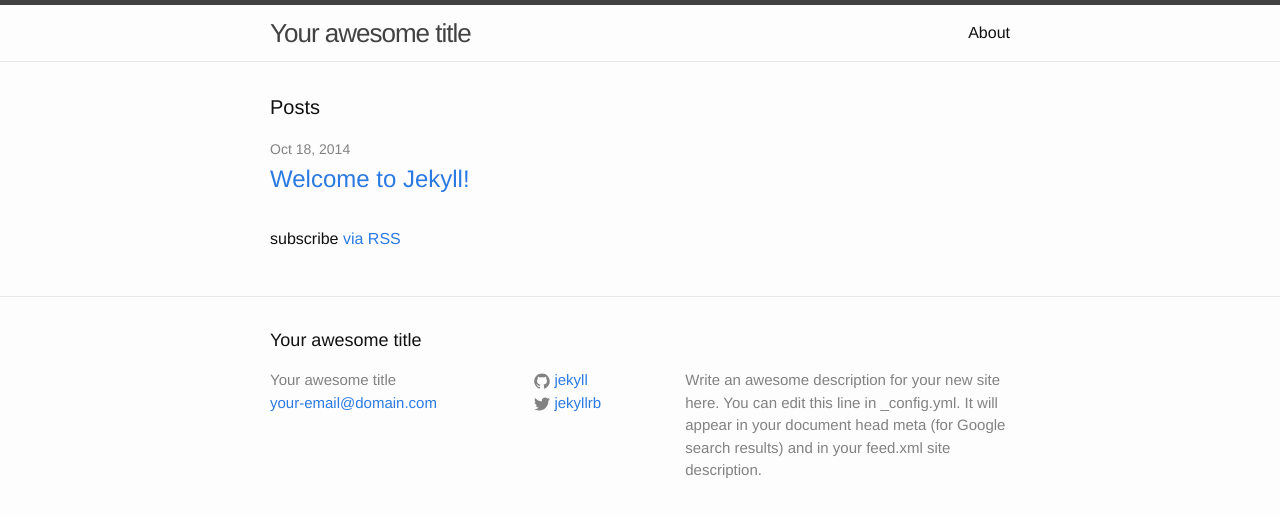
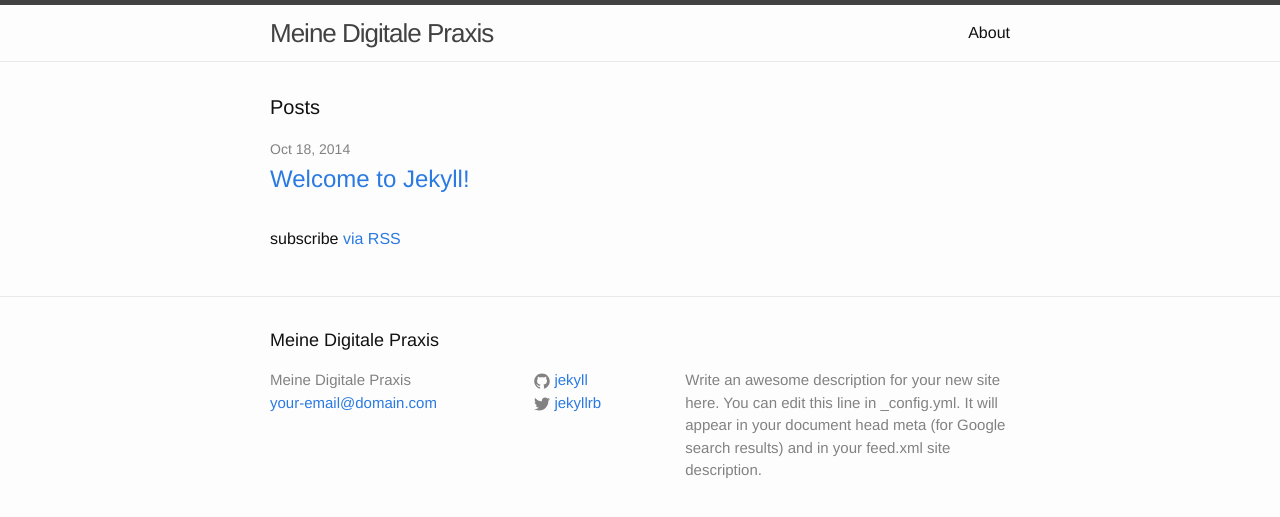
Before and after one commit to digitalpraxis/digitalpraxis.github.io, a Jekyll site: the page built from index.html, in a window 1280 px wide. Shown: the top 517 px of the page. Built offline with Jekyll 4.4.1, drawn with Linux system fonts in a browser that asks for light colours.

Commit message:
Adapt config

```diff
--- a/_config.yml
+++ b/_config.yml
@@ -1,12 +1,12 @@
 # Site settings
-title: Your awesome title
+title: Meine Digitale Praxis
 email: your-email@domain.com
 description: > # this means to ignore newlines until "baseurl:"
   Write an awesome description for your new site here. You can edit this
   line in _config.yml. It will appear in your document head meta (for
   Google search results) and in your feed.xml site description.
 baseurl: "/example" # the subpath of your site, e.g. /blog/
-url: "http://jekyll.github.io" # the base hostname & protocol for your site
+url: "https://digitalpraxis.github.io/" # the base hostname & protocol for your site
 twitter_username: jekyllrb
 github_username:  jekyll
 
```
